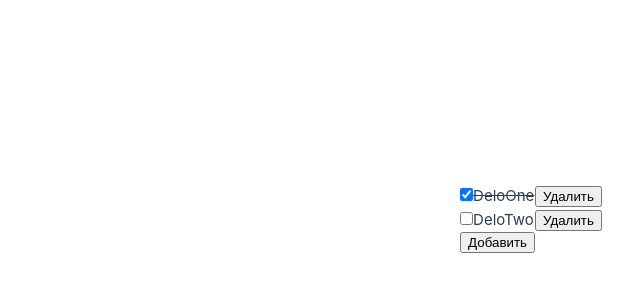
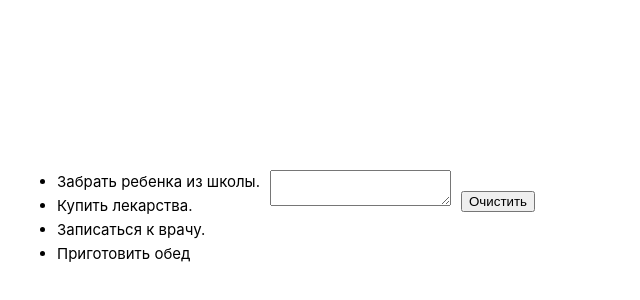
Before and after one commit to Ogrimmar-fix/VueLesson, a Vue app in the folder GitProject/: page / in a window 1280 px wide. Shown: the part 182-482 px from the top of the page, without its empty margins (105-745 px from the left). Built offline with nearby package versions, Linux system fonts and the light colour scheme; the HTML template or start-up script is replaced by a standard one.

Commit message:
List of records

```diff
--- a/GitProject/src/App.vue
+++ b/GitProject/src/App.vue
@@ -7,69 +7,64 @@ export default {
   },
   data() {
     return {
-      currentId: 2,
-      nameBox: ['One', 'Two', 'Three', 'Four', 'Five', 'Six', 'Seven', 'Eight', 'Nine', 'Ten'],
-      rowsDelo: [
+      selectedText: '',
+      listRecords: [
         {
           id: 1,
-          name: 'DeloOne',
-          isRemoved: true,
+          name: 'Забрать ребенка из школы.',
         },
         {
           id: 2,
-          name: 'DeloTwo',
-          isRemoved: false,
+          name: 'Купить лекарства.',
+        },
+        {
+          id: 3,
+          name: 'Записаться к врачу.',
+        },
+        {
+          id: 4,
+          name: 'Приготовить обед',
         },
       ],
     }
   },
   methods: {
-    crossOut(id: number, value: boolean) {
-      const element = this.rowsDelo.find(x => x.id === id);
-      if (!element) {
-        return;
-      }
-
-      element.isRemoved = value;
-      console.log(this.rowsDelo, 'this.rowsDelo');
+    clickRecord(text: string) {
+      this.selectedText = text
     },
-    remove(id: number) {
-      this.rowsDelo = this.rowsDelo.filter((elem) => {
-        return elem.id !== id
-      })
-    },
-    addLine() {
-      const newIndex = this.currentId++;
-      let newName = 'Delo ';
-      const numberStringValue = this.nameBox[newIndex];
-      console.log(newIndex, 'newIndex');
-      newName += numberStringValue ? numberStringValue : newIndex;
-
-      this.rowsDelo.push({
-        id: newIndex,
-        name: newName,
-        isRemoved: false,
-      })
+    applyChange() {
+      this.listRecords.name = this.selectedText
     },
   },
 }
 </script>
 
 <template>
-  <MyEmployee
-    class="parent"
-    v-for="elem in rowsDelo"
-    :key="elem.id"
-    :element="elem.name"
-    :id="elem.id"
-    :isChecked="elem.isRemoved"
-    @remove="remove"
-    @cross-out="crossOut"
-  />
-  <button @click="addLine">Добавить</button>
+  <div class="row">
+    <div class="row-child">
+      <MyEmployee
+        v-for="record in listRecords"
+        :key="record.id"
+        :name="record.name"
+        @clicker="clickRecord(record.name)"
+      />
+    </div>
+    <div>
+      <textarea v-model="selectedText" @keyup.enter="applyChange" class="area"></textarea>
+      <button @click="selectedText = ''">Очистить</button>
+    </div>
+  </div>
 </template>
 <style>
-.parent {
-  margin: auto;
+.row {
+  display: flex;
+
+  justify-content: space-between;
+}
+.row-child {
+  margin-right: 10px;
+}
+.area {
+  margin-right: 10px;
 }
 </style>
--- a/GitProject/src/components/MyEmployee.vue
+++ b/GitProject/src/components/MyEmployee.vue
@@ -1,30 +1,15 @@
 <script lang="ts">
 export default {
-  props: { element: String, id: Number, isChecked: Boolean },
-  emits: ['remove', 'cross-out'],
-  methods: {
-    onCheckboxChange(e) {
-      this.$emit('cross-out', this.id, e.target.checked)
-    }
-  },
-  mounted() {
-    console.log(this.isChecked, 'isChecked');
-  }
+  props: { name: String },
+  emits: ['clicker'],
+  methods: {},
 }
 </script>
 
 <template>
-  <div>
-    <label>
-      <input type="checkbox" class="checkbox" :checked="isChecked" @input="onCheckboxChange" />
-      <span :class="{ 'strikethrough': isChecked }" >
-        {{ element }}
-      </span>
-    </label>
-  </div>
-  <div id="child">
-    <button @click="$emit('remove', id)">Удалить</button>
-  </div>
+  <ul>
+    <li @click="$emit('clicker', name)">{{ name }}</li>
+  </ul>
 </template>
 
 <style>
@@ -32,7 +17,14 @@ export default {
   text-decoration: line-through;
 }
 
-.checkbox {
+li {
+  color: black;
   cursor: pointer;
 }
+textarea {
+  color: black;
+}
+li:hover {
+  background: #f0f0f0;
+}
 </style>
```
